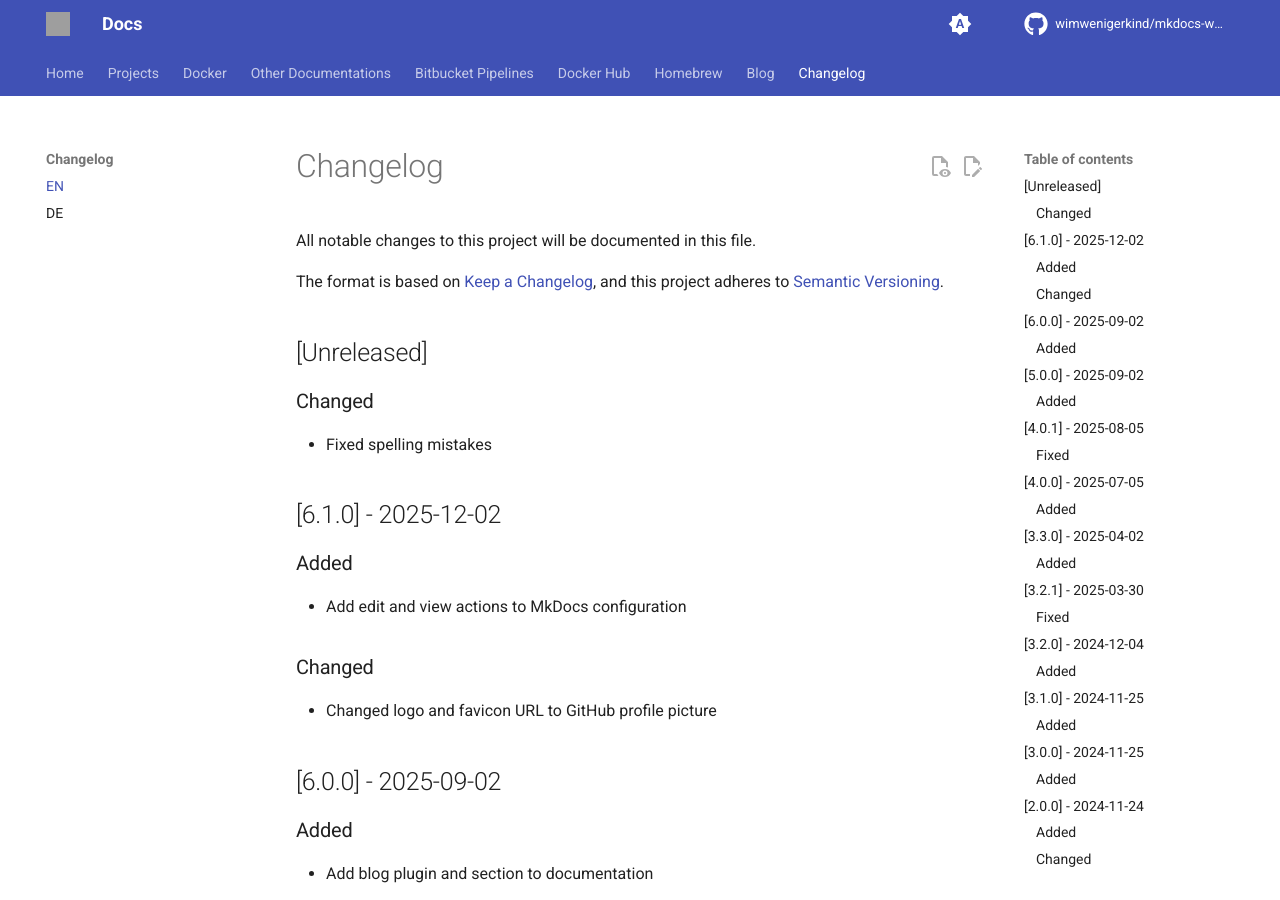
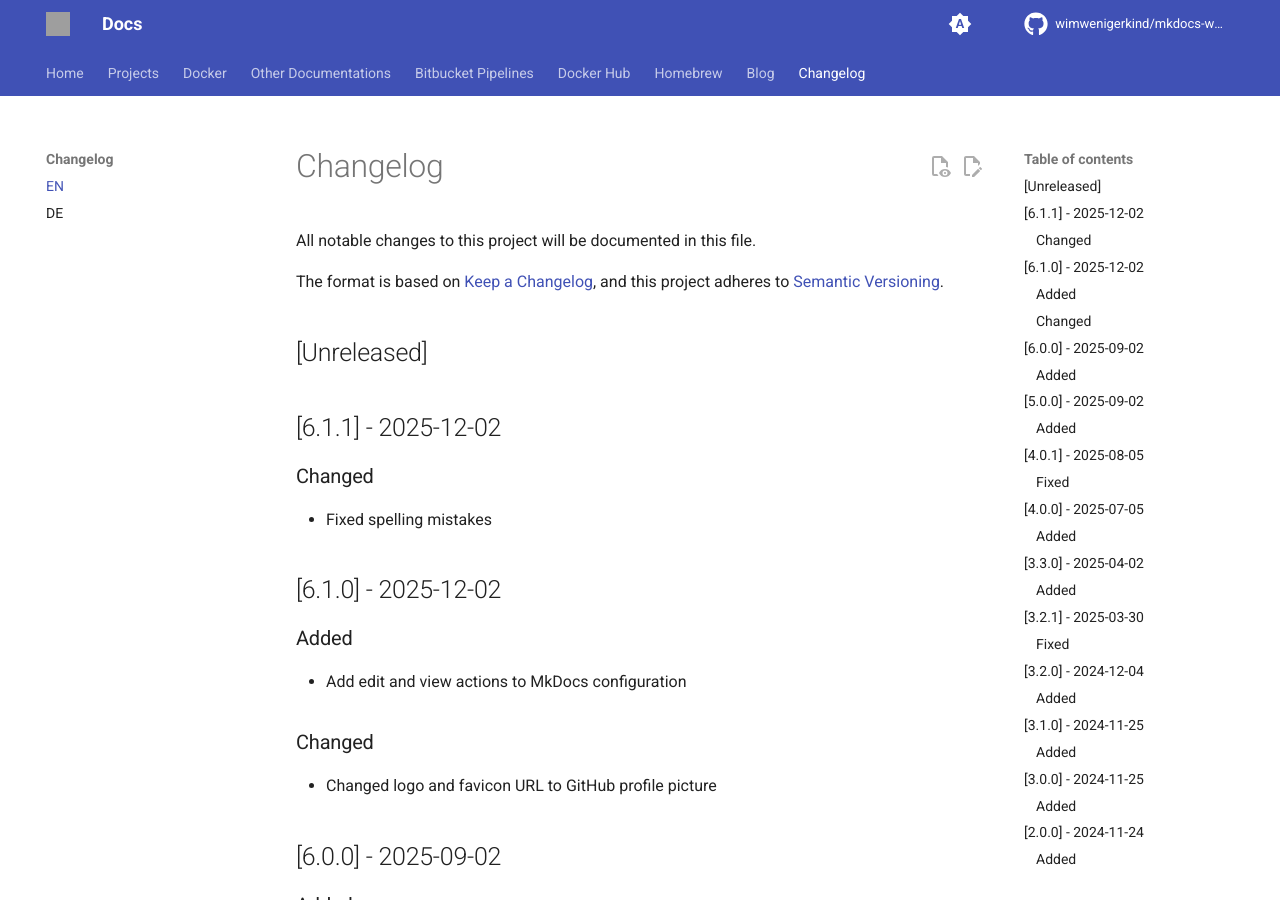
Before and after one commit to wimwenigerkind/mkdocs-wim-wenigerkind, an MkDocs documentation site: the page built from docs/changelog/en.md, in a window 1280 px wide and 900 px high. Built offline with MkDocs 1.6.1 and Material for MkDocs 9.7.7, drawn with Linux system fonts in a browser that asks for light colours; comment, search, counter and statistics services are not loaded; the version menu is left out; grey boxes are pictures that could not be loaded.

Commit message:
prepare changelog for 6.1.1 release

```diff
--- a/docs/changelog/en.md
+++ b/docs/changelog/en.md
@@ -6,6 +6,8 @@ The format is based on [Keep a Changelog](https://keepachangelog.com/en/1.1.0/),
 and this project adheres to [Semantic Versioning](https://semver.org/spec/v2.0.0.html).
 
 ## [Unreleased]
+
+## [6.1.1] - 2025-12-02
 
 ### Changed
 - Fixed spelling mistakes
```
Also changed, not shown: docs/changelog/de.md (+2 -0 lines).
